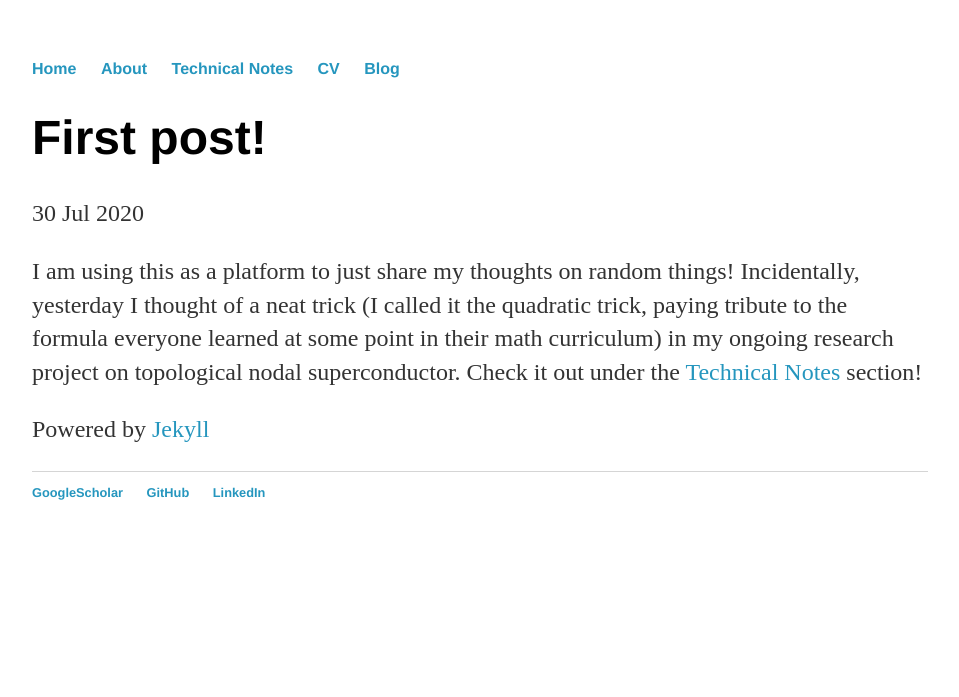
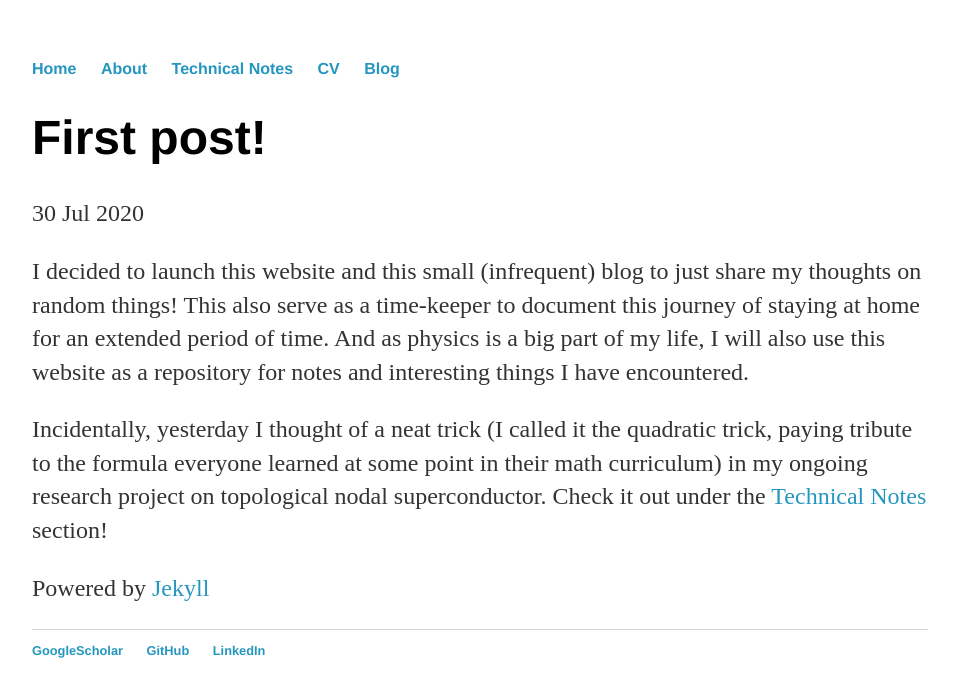
Before and after one commit to Leo-Lo/Leo-Lo.github.io, a Jekyll site: the page built from _posts/2020-07-30-first-post.md, in a window 1280 px wide. Shown: the top 697 px of the page, without its empty margins (160-1119 px from the left). Built offline with Jekyll 4.4.1, drawn with Linux system fonts in a browser that asks for light colours.

Commit message:
Update 2020-07-30-first-post.md

```diff
--- a/_posts/2020-07-30-first-post.md
+++ b/_posts/2020-07-30-first-post.md
@@ -3,6 +3,8 @@ layout: post
 title: "First post!"
 date: 2020-07-30
 ---
-I am using this as a platform to just share my thoughts on random things! Incidentally, yesterday I thought of a neat trick (I called it the quadratic trick, paying tribute to the formula everyone learned at some point in their math curriculum) in my ongoing research project on topological nodal superconductor. Check it out under the [Technical Notes](https://leo-lo.github.io/technical_notes/) section!
+I decided to launch this website and this small (infrequent) blog to just share my thoughts on random things! This also serve as a time-keeper to document this journey of staying at home for an extended period of time. And as physics is a big part of my life, I will also use this website as a repository for notes and interesting things I have encountered.
+
+Incidentally, yesterday I thought of a neat trick (I called it the quadratic trick, paying tribute to the formula everyone learned at some point in their math curriculum) in my ongoing research project on topological nodal superconductor. Check it out under the [Technical Notes](https://leo-lo.github.io/technical_notes/) section!
 
 Powered by [Jekyll](http://jekyllrb.com)
```
